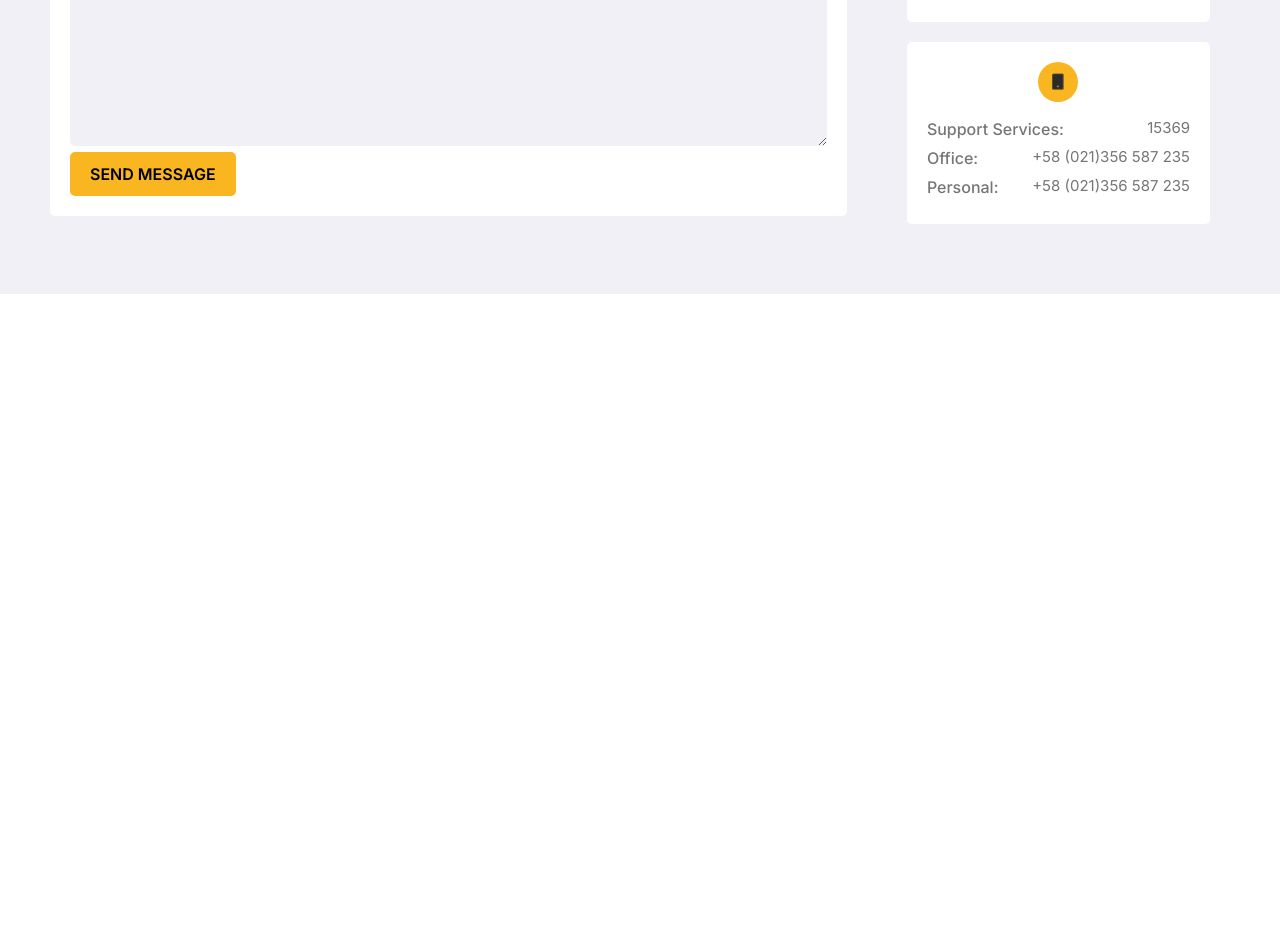
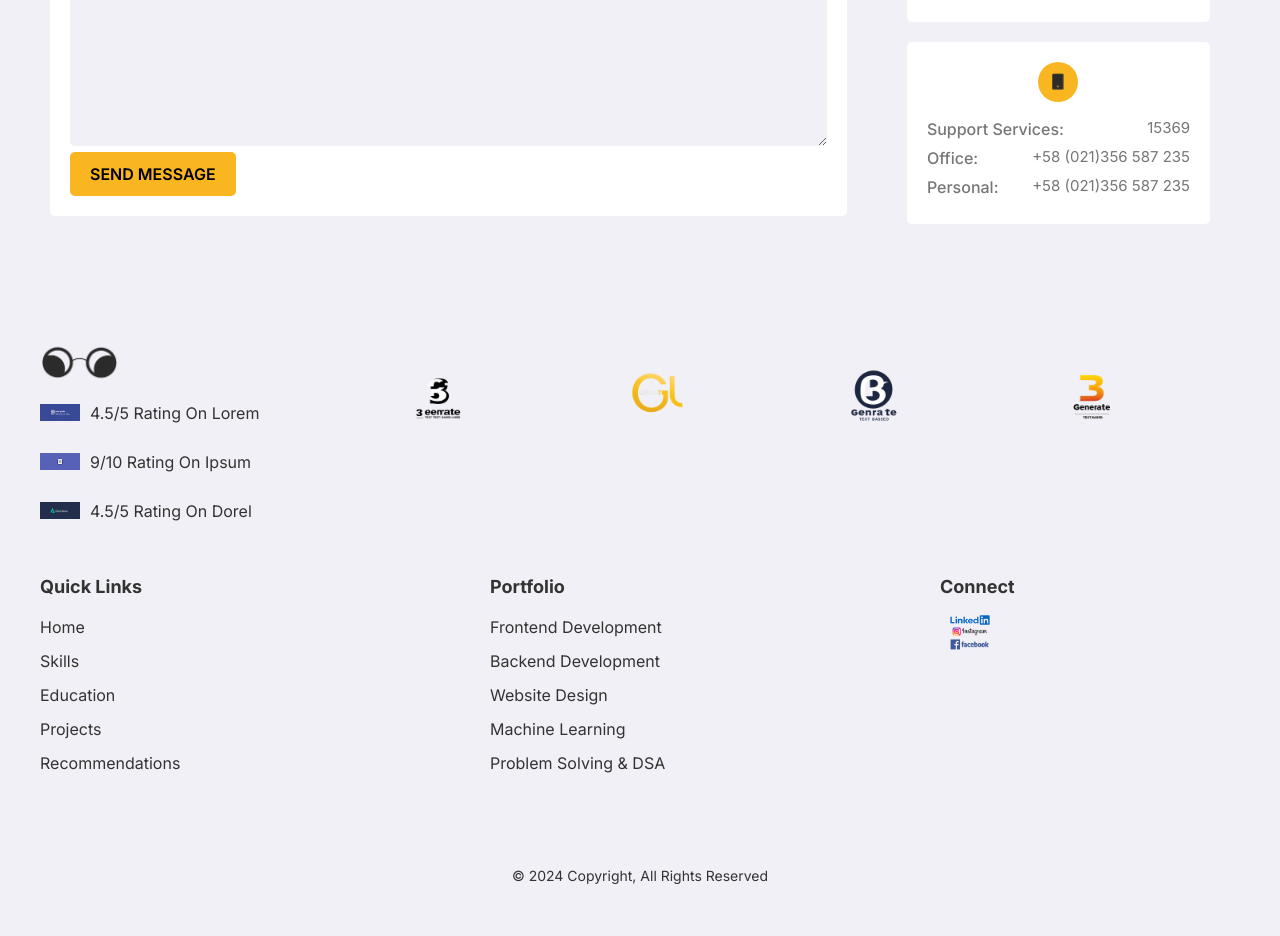
Before and after one commit to ImRealRage/jtg_assignment, a plain HTML site: page index.html in a window 1280 px wide. Shown: the part 3125-4061 px from the top of the page. Before the commit the page ends 3419 px from the top, so only its background shows below. Drawn offline with nearby package versions, Linux system fonts and the light colour scheme; animation ran at ten frames a second; files whose address does not match are found by name.

Commit message:
creating footer section

```diff
--- a/index.html
+++ b/index.html
@@ -435,7 +435,79 @@
         </div>
     </div>
     <div id="toast" class="toast">&#x2705; Form Submitted Successfully!</div>
-</section>
+  </section>
+
+  <!-- Footer Section -->
+  <footer class="footer-section">
+    <div class="footer-container">
+        <!-- First Section: Ratings and Glasses Logo -->
+        <div class="footer-left">
+            <div class="glasses-logo">
+                <img src="assets/images/logo.png" alt="Glasses Logo">
+            </div>
+            <div class="footer-ratings">
+                <div class="rating">
+                    <img src="assets/images/review1.jpeg" alt="Rating 1">
+                    <p>4.5/5 Rating On Lorem</p>
+                </div>
+                <div class="rating">
+                    <img src="assets/images/review2.jpeg" alt="Rating 2">
+                    <p>9/10 Rating On Ipsum</p>
+                </div>
+                <div class="rating">
+                    <img src="assets/images/review3.jpeg" alt="Rating 3">
+                    <p>4.5/5 Rating On Dorel</p>
+                </div>
+            </div>
+        </div>
+
+        <!-- Second Section: Logos -->
+        <div class="footer-logos">
+            <img src="assets/images/footer1.png" alt="Logo 1">
+            <img src="assets/images/footer2.png" alt="Logo 2">
+            <img src="assets/images/footer3.png" alt="Logo 3">
+            <img src="assets/images/footer4.png" alt="Logo 4">
+        </div>
+
+        <!-- Third Section: Links, Portfolio, Connect -->
+        <div class="footer-content">
+            <div class="footer-links">
+                <h3>Quick Links</h3>
+                <ul>
+                    <li><a href="#">Home</a></li>
+                    <li><a href="#">Skills</a></li>
+                    <li><a href="#">Education</a></li>
+                    <li><a href="#">Projects</a></li>
+                    <li><a href="#">Recommendations</a></li>
+                </ul>
+            </div>
+
+            <div class="footer-portfolio">
+                <h3>Portfolio</h3>
+                <ul>
+                    <li><a href="#">Frontend Development</a></li>
+                    <li><a href="#">Backend Development</a></li>
+                    <li><a href="#">Website Design</a></li>
+                    <li><a href="#">Machine Learning</a></li>
+                    <li><a href="#">Problem Solving &amp; DSA</a></li>
+                </ul>
+            </div>
+
+            <div class="footer-connect">
+                <h3>Connect</h3>
+                <a href="#"><img src="assets/images/linkedin.png" alt="LinkedIn"></a>
+                <a href="#"><img src="assets/images/insta.png" alt="Instagram"></a>
+                <a href="#"><img src="assets/images/fb.png" alt="Facebook"></a>
+            </div>
+        </div>
+
+        <!-- Footer Bottom Section -->
+        <div class="footer-bottom">
+            <p>© 2024 Copyright, All Rights Reserved</p>
+        </div>
+    </div>
+</footer>
+
 
 
 
--- a/styles.css
+++ b/styles.css
@@ -513,6 +513,119 @@ button[type="submit"]:hover {
 }
 
 
+/* Footer Section CSS */
+
+.footer-section {
+  background-color: #f0f0f6;
+  padding: 50px 20px;
+}
+
+.footer-container {
+  display: flex;
+  justify-content: space-between;
+  align-items: flex-start;
+  max-width: 1200px;
+  margin: 0 auto;
+  flex-wrap: wrap;
+}
+
+/* First Section: Ratings and Glasses Logo */
+.footer-left {
+  flex: 1; /* Make sure this aligns with the quick links */
+  display: flex;
+  flex-direction: column;
+  align-items: flex-start; /* Align items to the start */
+  max-width: 250px;
+}
+
+.glasses-logo img {
+  width: 80px; /* Adjust for desired size */
+  margin-bottom: 20px;
+}
+
+.footer-ratings {
+  display: flex;
+  flex-direction: column;
+  gap: 15px; /* Space between ratings */
+  text-align: left;
+}
+
+.rating {
+  display: flex;
+  align-items: center;
+  margin-bottom: 10px;
+}
+
+.rating img {
+  width: 40px; /* Adjust for desired size */
+  margin-right: 10px;
+}
+
+/* Second Section: Logos */
+.footer-logos {
+  flex: 2;
+  display: flex;
+  justify-content: space-evenly;
+  margin-bottom: 40px;
+}
+
+.footer-logos img {
+  width: 100px;
+  margin: 0 20px;
+}
+
+/* Third Section: Links, Portfolio, Connect */
+.footer-content {
+  display: flex;
+  justify-content: space-between;
+  width: 100%; /* Ensures it stretches across full width */
+  margin: 40px 0;
+}
+
+.footer-left, .footer-links, .footer-portfolio, .footer-connect {
+  width: 25%; /* Ensure all sections take up equal space */
+}
+
+.footer-links h3, .footer-portfolio h3, .footer-connect h3 {
+  font-size: 18px;
+  margin-bottom: 15px;
+  font-weight: bold;
+}
+
+.footer-links ul, .footer-portfolio ul {
+  list-style: none;
+  padding: 0;
+}
+
+.footer-links ul li, .footer-portfolio ul li {
+  margin-bottom: 10px;
+}
+
+.footer-links ul li a, .footer-portfolio ul li a {
+  text-decoration: none;
+  color: #333;
+  font-size: 16px;
+}
+
+.footer-links ul li a:hover, .footer-portfolio ul li a:hover {
+  color: #f9b621;
+}
+
+.footer-connect a img {
+  width: 40px;
+  margin: 0 10px;
+}
+
+/* Footer Bottom Section */
+.footer-bottom {
+  margin-top: 40px;
+  text-align: center;
+  font-size: 14px;
+  color: #333;
+  width: 100%;
+}
+
+
 
 
 
```
Also changed, not shown: assets/images/fb.png (added), assets/images/footer1.png (added), assets/images/footer2.png (added), assets/images/footer3.png (added), assets/images/footer4.png (added), assets/images/insta.png (added), assets/images/linkedin.png (added), assets/images/review1.jpeg (added), assets/images/review2.jpeg (added), assets/images/review3.jpeg (added).
